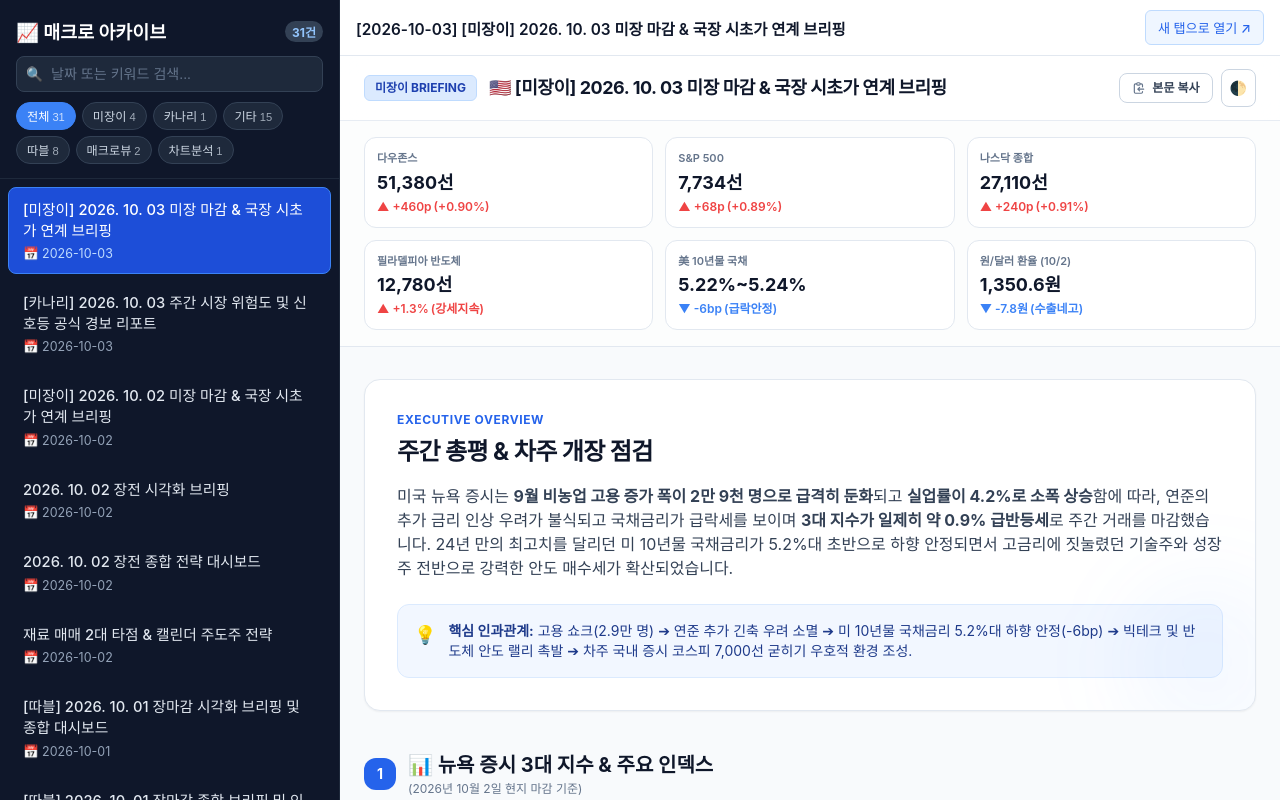
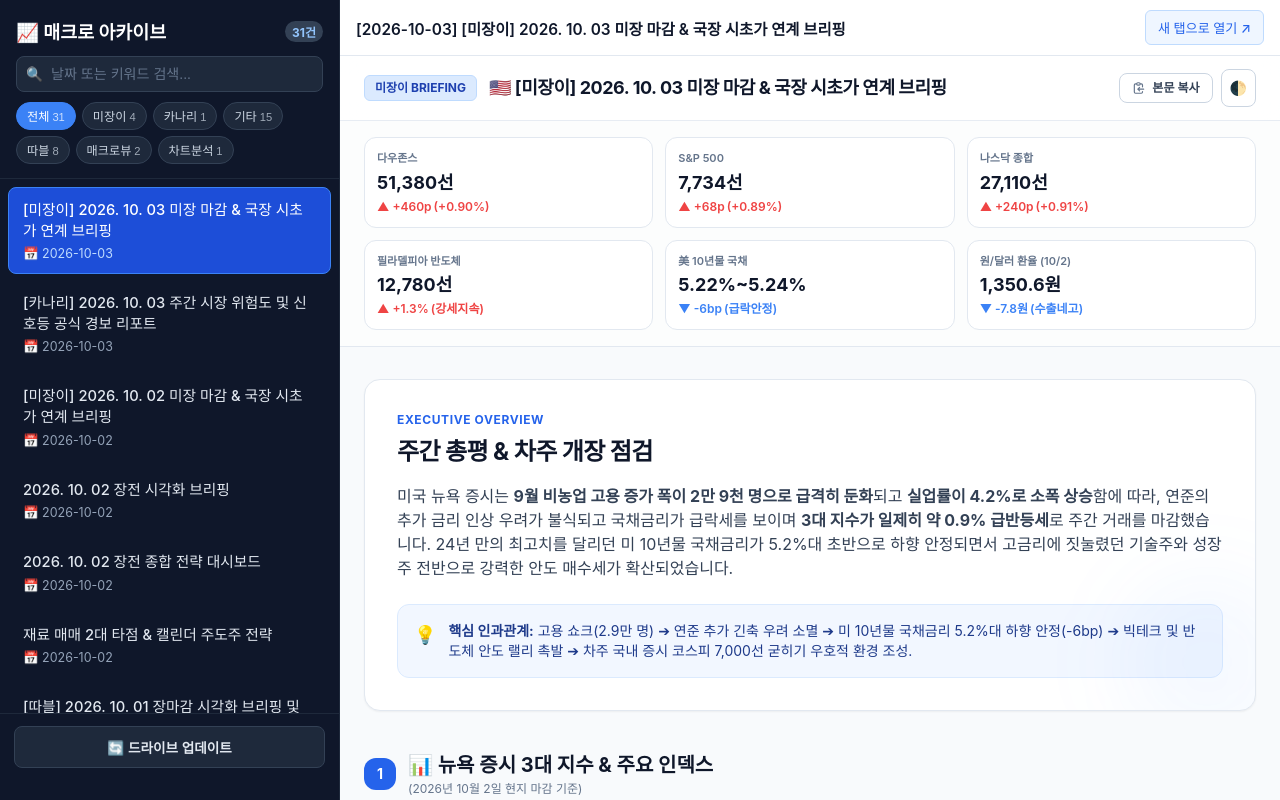
Before and after one commit to sszzbyun/macro-viewer, a website: page public/index.html in a window 1280 px wide. Drawn offline with nearby package versions, Linux system fonts and the light colour scheme; a web font is replaced by a local one.

Commit message:
feat: 사이드바 드라이브 업데이트 버튼 + dispatch API

```diff
--- a/public/index.html
+++ b/public/index.html
@@ -111,6 +111,42 @@
       opacity: 0.75;
       margin-left: 3px;
     }
+
+    /* 사이드바 하단 동기화 영역 */
+    .sidebar-footer {
+      padding: 12px 14px;
+      border-top: 1px solid var(--border-color);
+    }
+    .sync-btn {
+      width: 100%;
+      padding: 10px 12px;
+      border-radius: 8px;
+      border: 1px solid #334155;
+      background: #1e293b;
+      color: #e2e8f0;
+      font-size: 0.85rem;
+      font-weight: 600;
+      cursor: pointer;
+      transition: background 0.15s, border-color 0.15s;
+    }
+    .sync-btn:hover:not(:disabled) {
+      background: #1d4ed8;
+      border-color: #3b82f6;
+      color: #fff;
+    }
+    .sync-btn:disabled {
+      opacity: 0.6;
+      cursor: wait;
+    }
+    .sync-msg {
+      font-size: 0.74rem;
+      color: var(--text-muted);
+      margin-top: 8px;
+      line-height: 1.45;
+      min-height: 1em;
+    }
+    .sync-msg.ok { color: #6ee7b7; }
+    .sync-msg.err { color: #fca5a5; }
 
     .report-list {
       flex: 1;
@@ -288,6 +324,10 @@
       <div id="seriesChips" class="chip-row"></div>
     </div>
     <ul id="reportList" class="report-list"></ul>
+    <div class="sidebar-footer">
+      <button id="driveSyncBtn" class="sync-btn" type="button" onclick="requestDriveSync()">🔄 드라이브 업데이트</button>
+      <div id="syncMsg" class="sync-msg"></div>
+    </div>
   </aside>
 
   <!-- 메인 뷰어 영역 -->
@@ -458,6 +498,32 @@
       );
     }
 
+    async function requestDriveSync() {
+      const btn = document.getElementById('driveSyncBtn');
+      const msg = document.getElementById('syncMsg');
+      btn.disabled = true;
+      msg.className = 'sync-msg';
+      msg.innerText = '동기화 요청 중...';
+      try {
+        const res = await fetch('api/dispatch', { method: 'POST' });
+        const data = await res.json().catch(() => ({}));
+        if (data.ok) {
+          msg.className = 'sync-msg ok';
+          msg.innerText = '요청 완료! 약 2~3분 후 새로고침하면 반영됩니다.';
+        } else if (data.cooldown) {
+          msg.className = 'sync-msg';
+          msg.innerText = `최근에 실행됨. 약 ${Math.ceil(data.waitSec / 60)}분 후 다시 눌러주세요.`;
+        } else {
+          msg.className = 'sync-msg err';
+          msg.innerText = '요청 실패: ' + (data.error || ('HTTP ' + res.status));
+        }
+      } catch (e) {
+        msg.className = 'sync-msg err';
+        msg.innerText = '요청 실패: 네트워크 오류';
+      }
+      btn.disabled = false;
+    }
+
     init();
   </script>
 </body>
```
Also changed, not shown: api/dispatch.js (added, +58 -0 lines), README.md.
